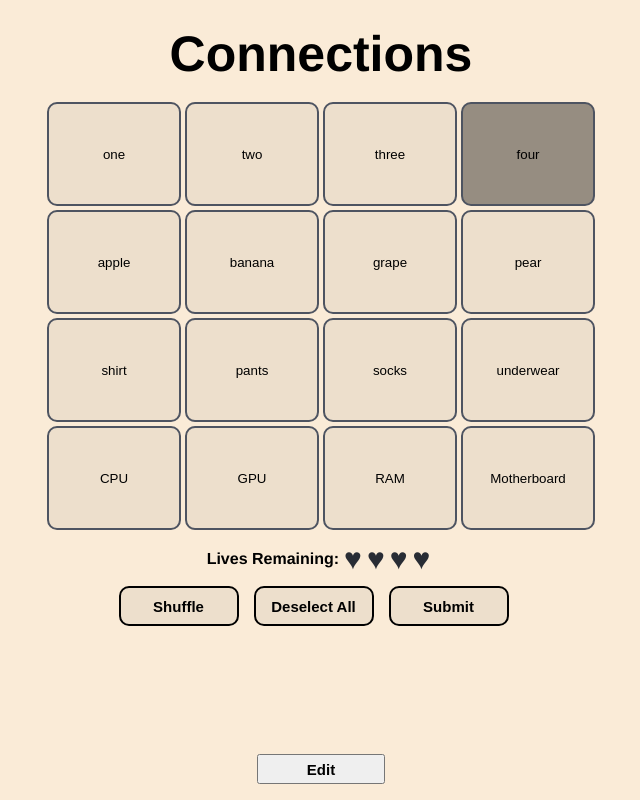
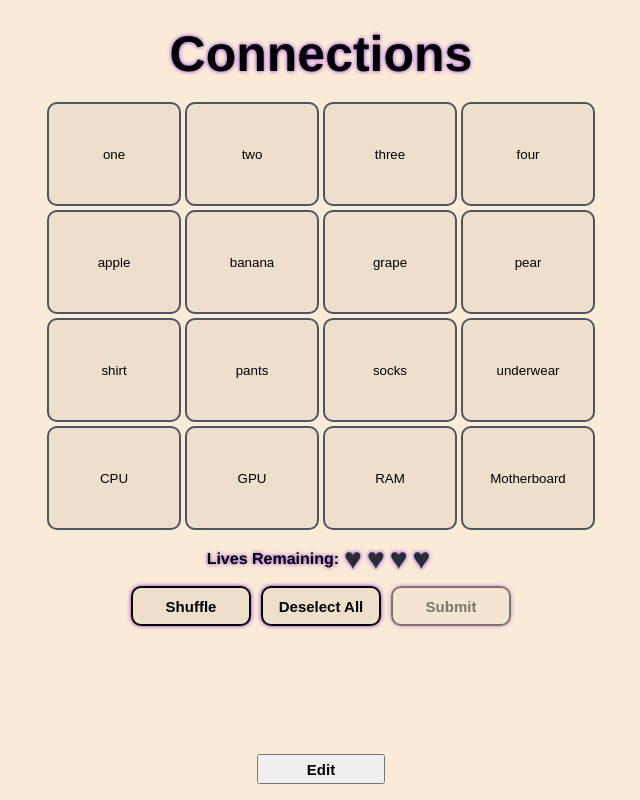
Before and after one commit to aidanjames97/connections-remake, a React (Create React App) app: page / in a window 1280 px wide. Both pictures are taken after a click on the button "four". Shown: the whole page, without its empty margins (319-959 px from the left). Built offline with nearby package versions, Linux system fonts and the light colour scheme.

Commit message:
clicking working

```diff
--- a/src/App.js
+++ b/src/App.js
@@ -5,6 +5,15 @@ import "./App.css"
 
 export default function App() {
   const [editMode, setEditMode] = useState(false)
+
+  // temp arrays for value testing
+  const words = ['one', 'two', 'three', 'four', 'apple', 'banana', 'grape', 'pear', 'shirt', 'pants', 'socks', 'underwear', 'CPU', 'GPU', 'RAM', 'Motherboard']
+
+  // correct word configs
+  const one = ['one', 'two', 'three', 'four'];
+  const two = ['apple', 'banana', 'grape', 'pear'];
+  const three = ['shirt', 'pants', 'socks', 'underwear'];
+  const four = ['CPU', 'GPU', 'RAM', 'Motherboard'];
 
   function handleToggle() {
     setEditMode(!editMode)
@@ -20,13 +29,14 @@ export default function App() {
   } else {
     return (
       <>
-        <Playing />
+        <Playing input={words} one={one} two={two} three={three} four={four} />
         <EditButton value={'Edit'} toggleChange={handleToggle}/>
       </>
     );
   }
 }
 
+// TO BE DELETED! AND REPLACE W SUMBIT BUTTON
 function EditButton({ value, toggleChange }) {
   return (
     <button className='edit-toggle' onClick={toggleChange}>{value}</button>
--- a/src/Editing.css
+++ b/src/Editing.css
@@ -1,4 +1,4 @@
-.App {
+.Editing {
   background-color: antiquewhite;
   overflow: hidden;
   height: 100vh;
@@ -7,53 +7,72 @@
   justify-content: center;
   align-items: center;
 }
+.game-area {
+  display: grid;
+  grid-template-columns: repeat(4, 1fr);
+  grid-template-rows: repeat(4, 1fr);
+}
 /* ------ HEADING / TITLE ------ */
-.headingBar {
+.heading-bar {
   height: 100px;
 }
-.headingBar header {
-  color: #282c34;
+.heading-bar header {
+  margin-top: 25px;
   font-size: 50px;
   font-weight: 900;
-  text-shadow: 0 0 20px #4e5461;
+  text-shadow: 0 0 4px blueviolet;
 }
+
 /* ------ INPUT AREA ------ */
 .input-area {
-  width: 90%;
+  display: flex;
+  flex-direction: column;
+  align-items: center;
 }
-.input-row {
-  display: flex;
-  flex-direction: row;
-  margin-left: 5%;
+.input-area input {
+  width: 50%;
+  margin-bottom: 5px;
+  text-align: center;
+  background: rgba(0, 0, 0, 0.05);
+  border-style: solid;
+  border-width: 2px;
+  border-radius: 10px;
+  box-shadow: 0 0 4px blueviolet;
 }
 .connect-button {
-  width: 90%;
-  background: none;
-  border-radius: 10px;
-  border-style: solid;
-  height: 60px;
-  text-align: center;
-  font-weight: 700;
-  font-size: 20px;
-  margin: 2px;
-}
-.connect-button:hover {
-  background: rgb(226, 213, 195);
-}
-/* ------ FOOTER / CREATE ------ */
-.footer {
-  height: 100px;
-}
-.footer button {
+  transition: ease-in-out .2s;
   background: rgba(0, 0, 0, 0.05);
-  height: 40px;
-  width: 120px;
+  height: 104px;
+  width: 134px;
   border-style: solid;
   border-width: 2px;
   border-radius: 10px;
   border-color: #4e5461;
   padding: 0;
-  margin-top: 20px;
-  font-weight: 700;
-  font-size: 20px;
+  margin: 2px;
 }
+.connect-button:hover {
+  transition: ease-in-out .2s;
+  cursor: pointer;
+  background: rgba(0, 0, 0, 0.1);
+}
+
+/* ------ FOOTER / CREATE ------ */
+.bottom-buttons {
+  display: flex;
+  flex-direction: row;
+  margin-top: 5px;
+}
+.bottom-buttons button {
+  transition: ease-in-out .2s;
+  width: 120px;
+  height: 40px;
+  border-style: solid;
+  border-radius: 10px;
+  margin-left: 5px;
+  margin-right: 5px;
+  font-size: 15px;
+  font-weight: 600;
+  background:rgba(0, 0, 0, 0.05);
+  box-shadow: 0 0 4px blueviolet;
+}
--- a/src/Editing.js
+++ b/src/Editing.js
@@ -1,7 +1,8 @@
 import { useState } from 'react';
+import "./Editing.css"
 
 export default function Editing() {
-const [words, setWords] = useState([Array(12).fill(null)])
+const [words, setWords] = useState([Array(16).fill(null)])
   const [inputText, setInput] = useState("")
 
   function handleClick(i) {
@@ -10,8 +11,8 @@ const [words, setWords] = useState([Array(12).fill(null)])
   }
 
   return (
-    <div className="App">
-      <div className='headingBar'>
+    <div className="Editing">
+      <div className='heading-bar'>
         <header>Connections</header>
       </div>
 
@@ -22,27 +23,27 @@ const [words, setWords] = useState([Array(12).fill(null)])
         >
         </input>
         <b>{inputText}</b>
-        <div className='input-row'>
-          <ConnectButton key={0} value={words[0]} onConnectClick={() => handleClick(0)}/>
-          <ConnectButton key={1} value={words[1]} onConnectClick={() => handleClick(1)}/>
-          <ConnectButton key={2} value={words[2]} onConnectClick={() => handleClick(2)}/>
-          <ConnectButton key={3} value={words[3]} onConnectClick={() => handleClick(3)}/>
-        </div>
-        <div className='input-row'>
-          <ConnectButton key={4} value={words[4]} onConnectClick={() => handleClick(4)}/>
-          <ConnectButton key={5} value={words[5]} onConnectClick={() => handleClick(5)}/>
-          <ConnectButton key={6} value={words[6]} onConnectClick={() => handleClick(6)}/>
-          <ConnectButton key={7} value={words[7]} onConnectClick={() => handleClick(7)}/>
-        </div>
-        <div className='input-row'>
-          <ConnectButton key={8} value={words[8]} onConnectClick={() => handleClick(8)}/>
-          <ConnectButton key={9} value={words[9]} onConnectClick={() => handleClick(9)}/>
-          <ConnectButton key={10} value={words[10]} onConnectClick={() => handleClick(10)}/>
-          <ConnectButton key={11} value={words[11]} onConnectClick={() => handleClick(11)}/>
+        <div className='game-area'>
+          <ConnectButton value={words[0]} onConnectClick={() => handleClick(0)}/>
+          <ConnectButton value={words[1]} onConnectClick={() => handleClick(1)}/>
+          <ConnectButton value={words[2]} onConnectClick={() => handleClick(2)}/>
+          <ConnectButton value={words[3]} onConnectClick={() => handleClick(3)}/>
+          <ConnectButton value={words[4]} onConnectClick={() => handleClick(4)}/>
+          <ConnectButton value={words[5]} onConnectClick={() => handleClick(5)}/>
+          <ConnectButton value={words[6]} onConnectClick={() => handleClick(6)}/>
+          <ConnectButton value={words[7]} onConnectClick={() => handleClick(7)}/>
+          <ConnectButton value={words[8]} onConnectClick={() => handleClick(8)}/>
+          <ConnectButton value={words[9]} onConnectClick={() => handleClick(9)}/>
+          <ConnectButton value={words[10]} onConnectClick={() => handleClick(10)}/>
+          <ConnectButton value={words[11]} onConnectClick={() => handleClick(11)}/>
+          <ConnectButton value={words[12]} onConnectClick={() => handleClick(8)}/>
+          <ConnectButton value={words[13]} onConnectClick={() => handleClick(9)}/>
+          <ConnectButton value={words[14]} onConnectClick={() => handleClick(10)}/>
+          <ConnectButton value={words[15]} onConnectClick={() => handleClick(11)}/>
         </div>
       </div>
 
-      <div className='footer'>
+      <div className='bottom-buttons'>
         <button>Create</button>
       </div>
     </div>
--- a/src/Playing.css
+++ b/src/Playing.css
@@ -11,23 +11,18 @@
 .heading-bar {
     height: 100px;
 }
-
 .heading-bar header {
     margin-top: 25px;
     font-size: 50px;
     font-weight: 900;
+    text-shadow: 0 0 4px blueviolet;
 }
 
 /* game area */
 .game-area {
-    display: flex;
-    flex-direction: column;
-    justify-content: center;
-    align-items: center;
-}
-.game-row {
-    display: flex;
-    flex-direction: row;
+    display: grid;
+    grid-template-columns: repeat(4, 1fr);
+    grid-template-rows: repeat(4, 1fr);
 }
 
 /* lives area */
@@ -44,6 +39,7 @@
 }
 .livesLeft b {
     margin-right: 5px;
+    text-shadow: 0 0 4px blueviolet;
 }
 .dot {
     font-size: 30px;
@@ -51,33 +47,45 @@
 }
 
 /* bottom 3 buttons area */
-.Bottom-button {
+.bottom-buttons {
     display: flex;
     flex-direction: row;
 }
-.Bottom-button button {
+.bottom-buttons button {
     transition: ease-in-out .2s;
     width: 120px;
     height: 40px;
+    border-style: solid;
+    border-radius: 10px;
+    margin-left: 5px;
+    margin-right: 5px;
     font-size: 15px;
     font-weight: 600;
-    margin-right: 15px;
-    background: none;
-    border-style: solid;
-    border-radius: 10px;
+}
+.shuffle-deselect button {
     background:rgba(0, 0, 0, 0.05);
+    box-shadow: 0 0 4px blueviolet;
 }
-.Bottom-button button:hover {
+.shuffle-deselect button:hover {
     transition: ease-in-out .2s;
-    background: rgba(0, 0, 0, 0.2);
+    background: rgba(0, 0, 0, 0.4);
     cursor: pointer;
 }
-.yes button{
+.submit-active button {
+    transition: ease-in-out .2s;
     background: rgba(0, 0, 0, 0.4);
+    box-shadow: 0 0 4px blueviolet;
+    font-size: 15px;
+    font-weight: 600;
+}
+.submit-inactive {
+    opacity: 50%;
+    background: none;
+    box-shadow: 0 0 4px blueviolet;
 }
 
 /* connection box */
-.connectionBox {
+.connect-button {
     transition: ease-in-out .2s;
     background: rgba(0, 0, 0, 0.05);
     height: 104px;
@@ -89,13 +97,20 @@
     padding: 0;
     margin: 2px;
 }
-.connectionBox:hover {
+.connect-button:hover {
     transition: ease-in-out .2s;
     cursor: pointer;
     background: rgba(0, 0, 0, 0.1);
 }
-.connectionBox:focus {
+.connect-button-selected {
+    background: rgba(0, 0, 0, 0.4);
     transition: ease-in-out .2s;
-    cursor: pointer;
-    background: rgba(0, 0, 0, 0.4);
+    height: 104px;
+    width: 134px;
+    border-style: solid;
+    border-width: 2px;
+    border-radius: 10px;
+    border-color: #4e5461;
+    padding: 0;
+    margin: 2px;
 }
--- a/src/Playing.js
+++ b/src/Playing.js
@@ -1,12 +1,94 @@
 import './Playing.css';
 import React, { useState } from 'react';
 
-export default function Playing() {
-  const one = [(1, 'one'), (1, 'two'), (1, 'three'), (1, 'four')]
-  const two = [(2, 'apple'), (2, 'banana'), (2, 'grape'), (2, 'pear')]
-  const three = [(3, 'shirt'), (3, 'pants'), (3, 'socks'), (3, 'underwear')]
-  const four = [(4, 'CPU'), (4, 'GPU'), (4, 'RAM'), (4, 'Motherboard')]
+export default function Playing({ input, one, two, three, four }) {
+  let count = 0; // used for keys
+  const words = input.map(str => [str, false, count++]) // adding false and key to words array
+  const [lives, setLives] = useState(4) // hook for amount of lives player has remaining
+  const [selected, setSelected] = useState([Array(4)]) // hook for boxes used has selected
+  const [numSelected, setNumSelected] = useState(0) // hook for how may boxes uses has selected
 
+  // to change but working
+  function lifeHandle() {
+    setLives(lives - 1)
+  }
+  // checking if arrays match
+  function checkArray(user, arr) {
+    const sortedUser = user.slice().sort();
+    const sortedArr = arr.slice().sort();
+    // looping
+    for (let i = 0; i < sortedUser.length; i++) {
+      if (sortedUser[i] !== sortedArr[i]) {
+        return false;
+      }
+    }
+    return true; // arrays are the same
+  }
+  // on submit click
+  function handleSubmit() {
+    if(checkArray(selected, one)) {
+      // one correct
+      console.log("ONE TITLE")
+    } else if (checkArray(selected, two)) {
+      // two correct
+      console.log("TWO TITLE")
+    } else if (checkArray(selected, three)) {
+      // three correct
+      console.log("THREE TITLE")
+    } else if (checkArray(selected, four)) {
+      // four correct
+      console.log("FOUR TITLE")
+    } else {
+      lifeHandle()
+      console.log("not quite")
+    }
+  }
+  // checking if submition is possible
+  function possible() {
+    if(numSelected === 4) {
+      return 'yes'
+    } else {
+      return 'no'
+    }
+  }
+  const p = possible() // called each update for button change
+  // deselecting all selected connect boxes
+  function handleDeselect() {
+    setNumSelected(0)
+    const t = Array(4)
+    setSelected(t)
+
+    console.log("-- deselected --")
+  }
+  // handling click of connect box
+  function handleClick(value) {
+    if(numSelected < 4) {
+      // adding to selected array
+      const t = selected
+      t[numSelected] = value
+      setSelected(t)
+
+      // increment numSelected
+      setNumSelected(numSelected+1)
+      updateME()
+    }
+  }
+  // to be deleted
+  function updateME() {
+    console.log(selected)
+  }
+
+  // NEED TO MAKE IT SO EACH RELOAD WILL NOT SHUFFLE ARRAY
+  // const shuffleArray = (array) => {
+  //   const shuffledArray = array.slice(); // Create a copy of the array
+  //   for (let i = shuffledArray.length - 1; i > 0; i--) {
+  //     const j = Math.floor(Math.random() * (i + 1));
+  //     [shuffledArray[i], shuffledArray[j]] = [shuffledArray[j], shuffledArray[i]];
+  //   }
+  //   return shuffledArray;
+  // };
+
+  // what is to be displayed
   return (
     <div className="Playing">
       <div className='heading-bar'>
@@ -14,81 +96,87 @@ export default function Playing() {
       </div>
 
       <div className='game'>
-        <GameArea first={one} second={two} third={three} fourth={four} />
+        <GameArea words={words} handleClickGame={handleClick} />
       </div>
 
       <div className='footer'>
-        <LivesLeft/>
-        <BottomButtons possible={'yes'}/>
+        <LivesLeft lives={lives}/>
+        <div className='bottom-buttons'>
+          <BottomButtons handleLifeLoss={lifeHandle} handleDeselect={handleDeselect} />
+          <SubmitButton possible={p} handleSubmit={handleSubmit} />
+        </div>
       </div>
     </div>
   );
 }
 
-// game area of app
-function GameArea({ first, second, third, fourth }) {
+// game area of app, returns 4 rows of 4 connect buttons
+function GameArea({ words, handleClickGame }) {
   return (
     <div className='game-area'>
-      <div className='game-row'>
-        {first.map((value) => (
-          <ConnectButton value={value}/>
+      {words.map((value, select ) => (
+        <ConnectButton value={value[0]} handleClickConnect={handleClickGame} select={select} key={value[2]}/>
       ))}
-      </div>
-      <div className='game-row'>
-        {second.map((value) => (
-          <ConnectButton value={value}/>
-        ))}
-      </div>
-      <div className='game-row'>
-        {third.map((value) => (
-          <ConnectButton value={value}/>
-        ))}
-      </div>
-      <div className='game-row'>
-        {fourth.map((value) => (
-          <ConnectButton value={value}/>
-        ))}
-      </div>
     </div>
   )
 }
 
-
 // each individual "connection box"
-function ConnectButton({ value }) {
+function ConnectButton({ value, handleClickConnect, select}) {
   return (
     <button
-        className='connectionBox'
+      className='connect-button'
+      onClick={() => handleClickConnect(value)}
     >
       {value}
     </button>
   )
 }
 
-function LivesLeft() {
+// returns lives remaining text amount of hearts according to lives prop
+function LivesLeft({ lives }) {
+  const loopFunc = []
+  for(let i = 0; i < lives; i++) {
+    loopFunc.push(i)
+  }
   return (
     <div className='livesLeft'>
       <b>Lives Remaining:</b>
-        <Heart/>
-        <Heart/>
-        <Heart/>
-        <Heart/>
+      {/* looping through lives, _ because we dont care about index */}
+      {loopFunc.map((_, index) => (
+        <Heart key={index}/>
+      ))}
     </div>
   )
 }
 
+// returns HTML heart as body tag
 function Heart() {
   return (
     <b className='dot'>&hearts;</b>
   )
 }
 
-function BottomButtons({ possible }) {
+// returns shuffle, deselect, and submit buttons
+function BottomButtons({ handleLifeLoss, handleDeselect}) {
   return (
-    <div className='Bottom-button'>
+    <div className='shuffle-deselect'>
       <button>Shuffle</button>
-      <button>Deselect All</button>
-      <button className={possible}>Submit</button>
+      <button onClick={handleDeselect}>Deselect All</button>
     </div>
   )
 }
+
+// returns button depending on if it is possible for user to submit the selected boxes
+// possible can be 'yes' for submittable, else will be deactive
+function SubmitButton({ possible, handleSubmit }) {
+  if(possible === 'yes') {
+    return (
+      <button onClick={handleSubmit} className='submit-active'>Submit</button>
+    );
+  } else {
+    return (
+      <button className='submit-inactive'>Submit</button>
+    );
+  }
+}
```
Lines whose indentation alone changed are shown as unchanged.
